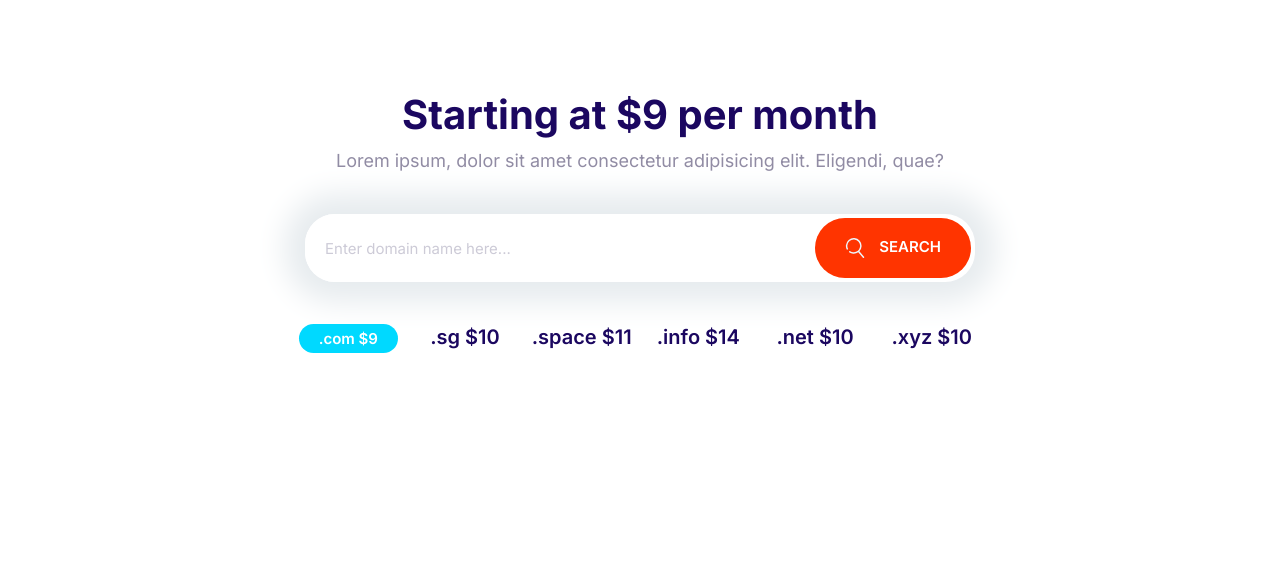
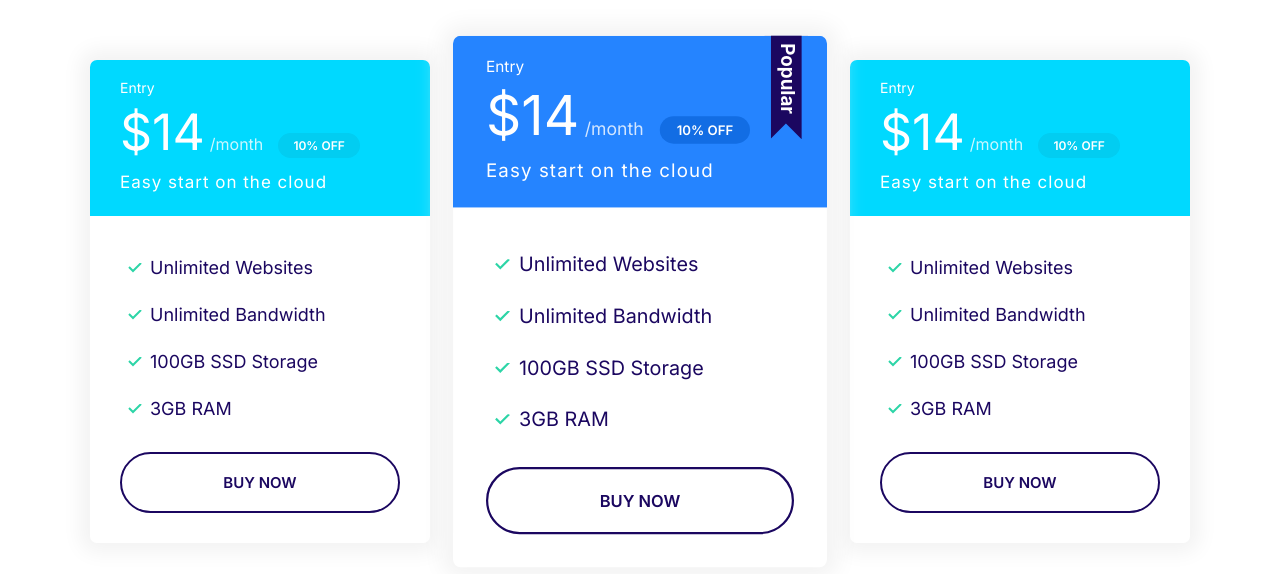
Before and after one commit to kim-atkinson/moshify, a plain HTML site: page index.html in a window 1280 px wide. Drawn offline with Linux system fonts and the light colour scheme.

Commit message:
Created plans block.

```diff
--- a/css/styles.css
+++ b/css/styles.css
@@ -351,12 +351,19 @@ a {
   color: #ffffff;
 }
 
+.card--primary .badge--primary {
+  background: #126de4;
+}
+
 /* rules, can also be read as - whenever you have a secondary badge in a secondary card */
 .card--secondary .badge--secondary {
   background: #02cdf1;
 }
 
 /* Plans */
+.plan {
+  transition: transform 0.2s ease-out;
+}
 
 .plan__name {
   color: #ffffff;
@@ -388,6 +395,10 @@ a {
   margin-bottom: 2rem;
 }
 
+.plan--popular {
+  transform: scale(1.1);
+}
+
 .plan--popular .card__header {
   position: relative;
 }
@@ -401,6 +412,13 @@ a {
   right: 5%;
 }
 
+.plan:hover {
+  transform: scale(1.05);
+}
+
+.plan--popular:hover {
+  transform: scale(1.15);
+}
 @media screen and (min-width: 1024px) {
   .plan__name {
     font-size: 1.4rem;
@@ -781,3 +799,14 @@ a {
     grid-template-columns: repeat(auto-fit, minmax(10rem, 1fr));
   }
 }
+
+/* Plans Block */
+
+.block-plans .grid {
+  gap: 8rem 4rem;
+}
+
+.block-plans .card {
+  max-width: 500px;
+  margin: 0 auto;
+}
--- a/index.html
+++ b/index.html
@@ -15,37 +15,69 @@
     <link rel="stylesheet" href="css/styles.css" />
   </head>
   <body>
-    <section class="block container block-domain">
-      <header class="block__header">
-        <h2>Starting at $9 per month</h2>
-        <p>
-          Lorem ipsum, dolor sit amet consectetur adipisicing elit. Eligendi,
-          quae?
-        </p>
-      </header>
-      <div class="input-group">
-        <input
-          type="text"
-          class="input"
-          placeholder="Enter domain name here..."
-        />
-        <button class="btn btn--accent">
-          <svg class="icon icon--white">
-            <use xlink:href="images/sprite.svg#search"></use>
-          </svg>
-          Search
-        </button>
+    <section class="block container block-plans">
+      <div class="grid grid--1x3">
+        <div class="plan">
+          <div class="card card--secondary">
+            <header class="card__header">
+              <h3 class="plan__name">Entry</h3>
+              <span class="plan__price">$14</span>
+              <span class="plan__billing-cycle">/month</span>
+              <span class="badge badge--secondary badge--small">10% OFF</span>
+              <span class="plan__description">Easy start on the cloud</span>
+            </header>
+            <div class="card__body">
+              <ul class="list list--tick">
+                <li class="list__item">Unlimited Websites</li>
+                <li class="list__item">Unlimited Bandwidth</li>
+                <li class="list__item">100GB SSD Storage</li>
+                <li class="list__item">3GB RAM</li>
+              </ul>
+              <button class="btn btn--outline btn--block">Buy Now</button>
+            </div>
+          </div>
+        </div>
+        <div class="plan plan--popular">
+          <div class="card card--primary">
+            <header class="card__header">
+              <h3 class="plan__name">Entry</h3>
+              <span class="plan__price">$14</span>
+              <span class="plan__billing-cycle">/month</span>
+              <span class="badge badge--primary badge--small">10% OFF</span>
+              <span class="plan__description">Easy start on the cloud</span>
+            </header>
+            <div class="card__body">
+              <ul class="list list--tick">
+                <li class="list__item">Unlimited Websites</li>
+                <li class="list__item">Unlimited Bandwidth</li>
+                <li class="list__item">100GB SSD Storage</li>
+                <li class="list__item">3GB RAM</li>
+              </ul>
+              <button class="btn btn--outline btn--block">Buy Now</button>
+            </div>
+          </div>
+        </div>
+        <div class="plan">
+          <div class="card card--secondary">
+            <header class="card__header">
+              <h3 class="plan__name">Entry</h3>
+              <span class="plan__price">$14</span>
+              <span class="plan__billing-cycle">/month</span>
+              <span class="badge badge--secondary badge--small">10% OFF</span>
+              <span class="plan__description">Easy start on the cloud</span>
+            </header>
+            <div class="card__body">
+              <ul class="list list--tick">
+                <li class="list__item">Unlimited Websites</li>
+                <li class="list__item">Unlimited Bandwidth</li>
+                <li class="list__item">100GB SSD Storage</li>
+                <li class="list__item">3GB RAM</li>
+              </ul>
+              <button class="btn btn--outline btn--block">Buy Now</button>
+            </div>
+          </div>
+        </div>
       </div>
-      <ul class="list block-domain__prices">
-        <li>
-          <span class="badge badge--secondary"> .com $9 </span>
-        </li>
-        <li>.sg $10</li>
-        <li>.space $11</li>
-        <li>.info $14</li>
-        <li>.net $10</li>
-        <li>.xyz $10</li>
-      </ul>
     </section>
     <script src="js/main.js"></script>
   </body>
```
Also changed, not shown: components/plans-block.html (added, +64 -0 lines).
